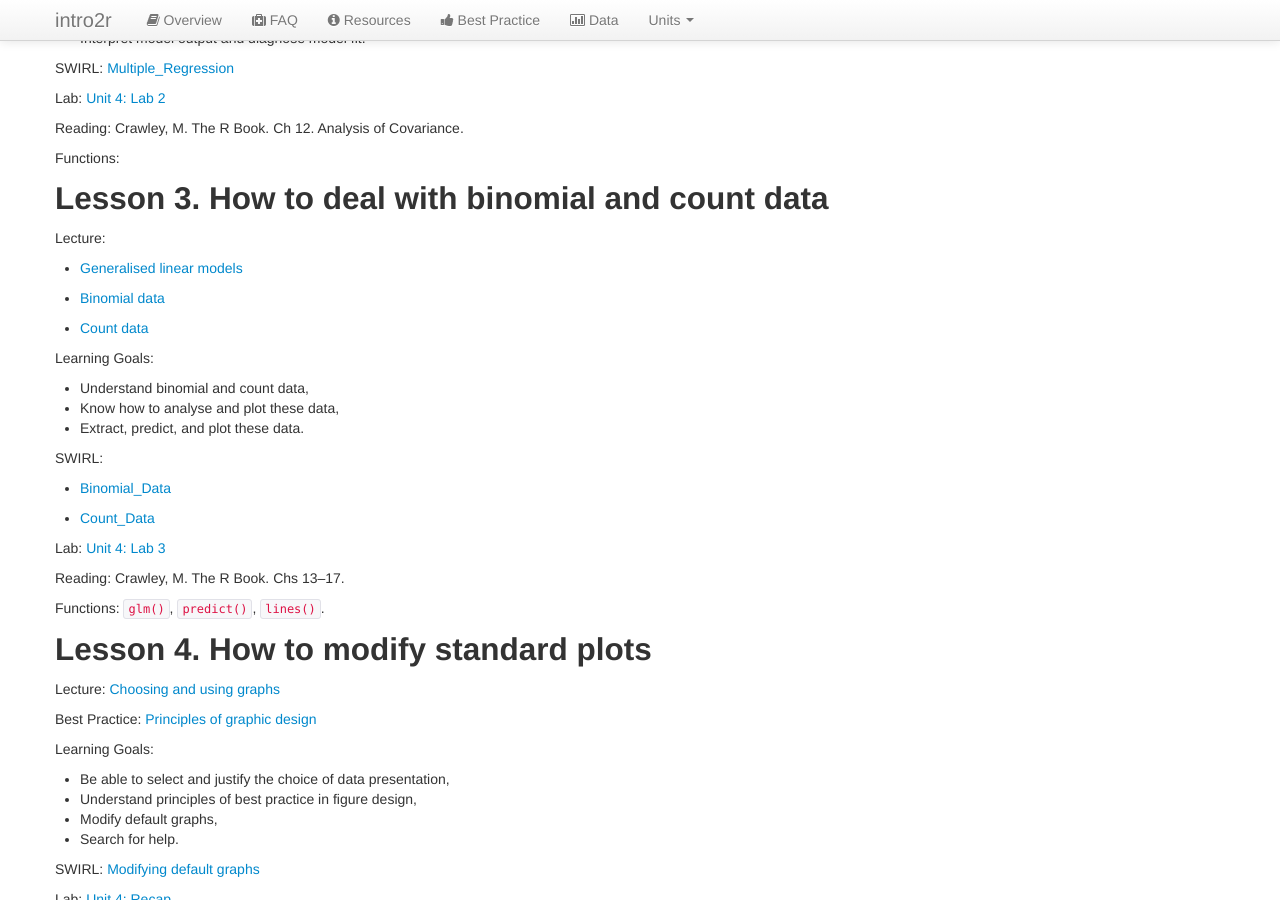
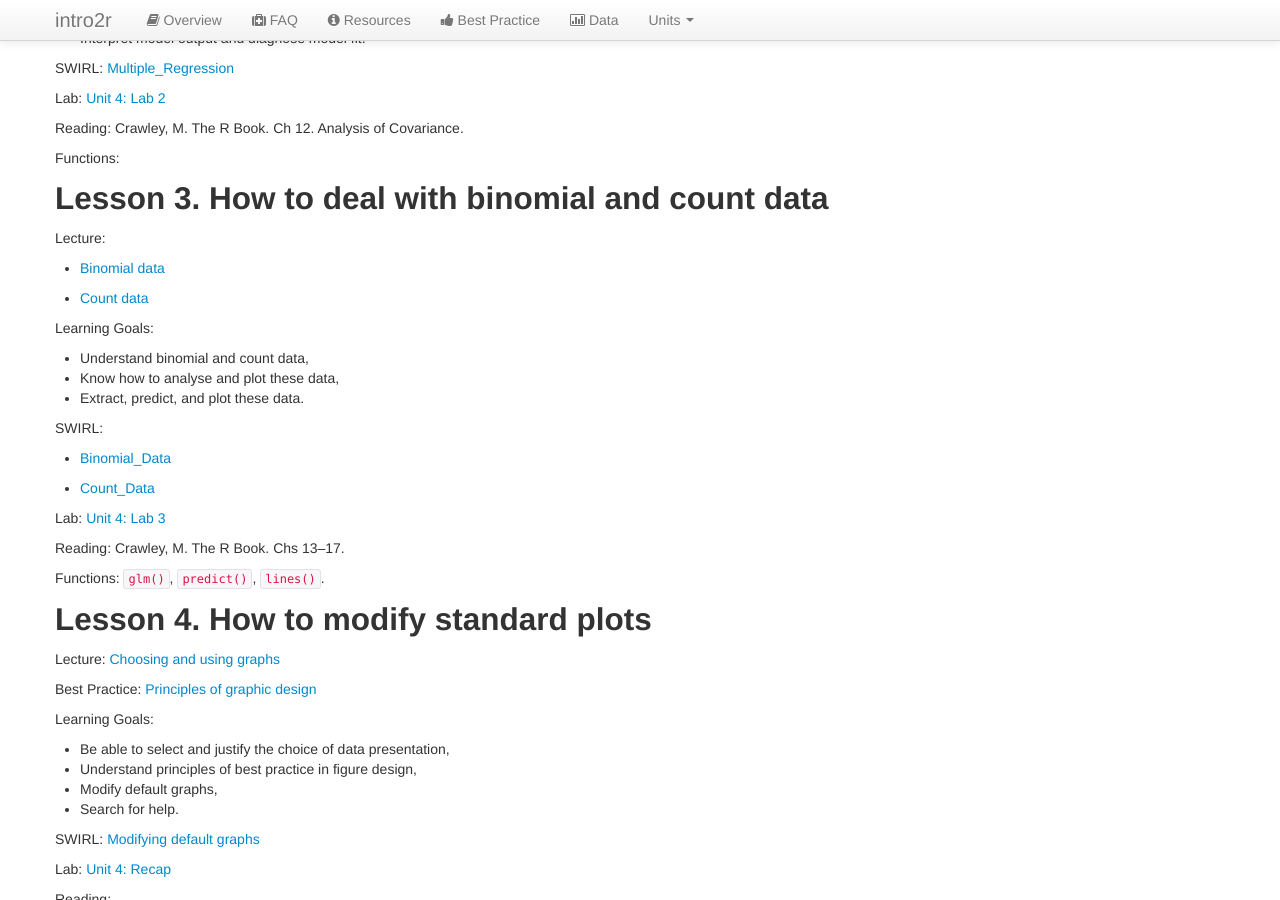
Before and after one commit to intro2r/intro2r, a Jekyll site: the page built from unit4/index.md, in a window 1280 px wide and 900 px high, scrolled down 613 px. Built offline with Jekyll 4.4.1, drawn with Linux system fonts in a browser that asks for light colours.

Commit message:
Update index.md

```diff
--- a/unit4/index.md
+++ b/unit4/index.md
@@ -50,8 +50,6 @@ Functions:
 
 Lecture:
 
- - [Generalised linear models](../unit4/Generalised-linear-models.html)
-
  - [Binomial data](../unit4/binomial-data.html)
 
  - [Count data](../unit4/count-data.html)
```
